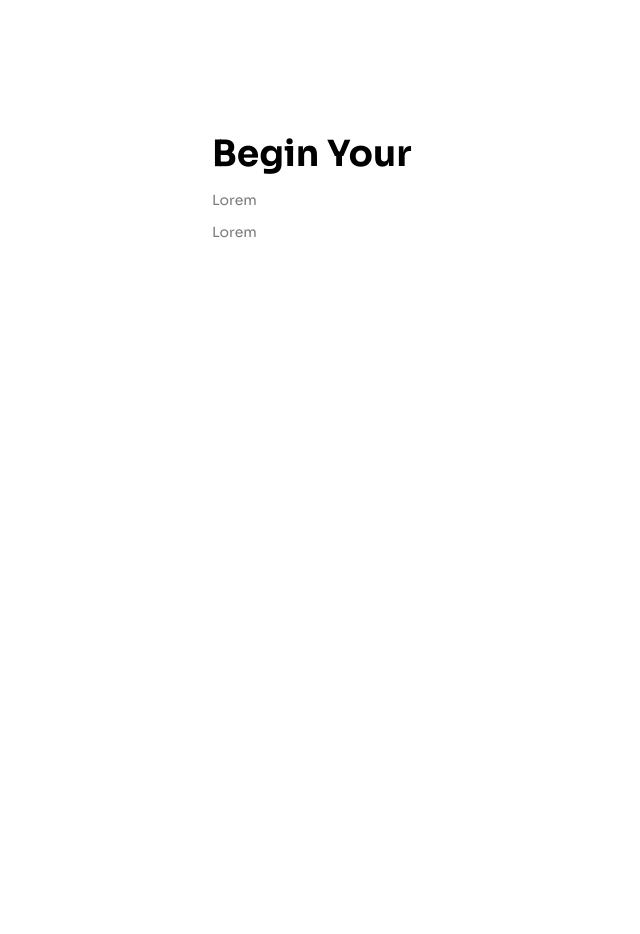
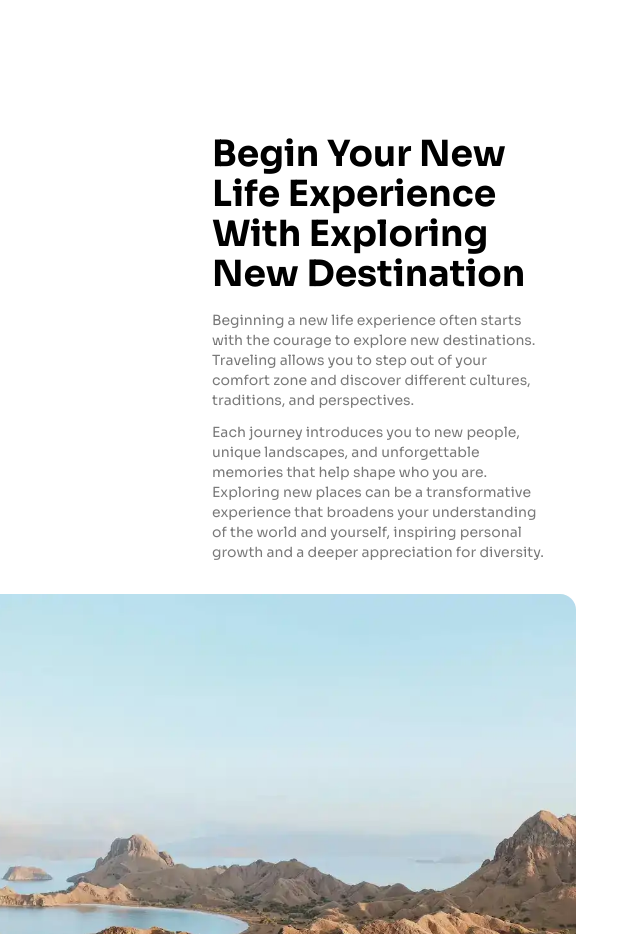
Before and after one commit to mvdevelop/skyfare-19sl, a Next.js app: page / in a window 1280 px wide. Shown: the part 1900-2834 px from the top of the page, without its empty margins (0-640 px from the left). Before the commit the page ends 2232 px from the top, so only its background shows below. Built offline with nearby package versions, Linux system fonts and the light colour scheme; a web font is replaced by a local one.

Commit message:
working on index.jsx

```diff
--- a/src/app/Index.jsx
+++ b/src/app/Index.jsx
@@ -8,6 +8,17 @@ import { faLocationDot } from '@fortawesome/free-solid-svg-icons';
 import Image from 'next/image';
 import Link from 'next/link';
 import toursData from './ToursData.json';
+
+import about01 from '../../public/images/about-01.webp';
+import about02 from '../../public/images/about-02.webp';
+import about03 from '../../public/images/about-03.webp';
+import author01 from '../../public/images/author-01.webp';
+import author02 from '../../public/images/author-02.webp';
+import author03 from '../../public/images/author-03.webp';
+import author04 from '../../public/images/author-04.webp';
+import blogPage01 from '../assets/blog-Page-01.webp';
+import blogPage02 from '../assets/blog-Page-02.webp';
+import blogPage03 from '../assets/blog-Page-03.webp';
 
 export default function Index() {
 
@@ -75,9 +86,12 @@ export default function Index() {
           <div className='lg:w-[50%]'>
             <div className='about-section flex flex-col'>
               <div className='about-heading lg:px-[12%]'>
-                <h1 className='text-2xl xl:text-4xl font-bold mb-4'>Begin Your</h1>
-                <p className='mb-3 w-[90%] text-[#7a7a7a] text-sm'>Lorem</p>
-                <p className='w-[90%] text-[#7a7a7a] text-sm'>Lorem</p>
+                <h1 className='text-2xl xl:text-4xl font-bold mb-4'>Begin Your New Life Experience With Exploring New Destination</h1>
+                <p className='mb-3 w-[90%] text-[#7a7a7a] text-sm'>Beginning a new life experience often starts with the courage to explore new destinations. Traveling allows you to step out of your comfort zone and discover different cultures, traditions, and perspectives.</p>
+                <p className='w-[90%] text-[#7a7a7a] text-sm'>Each journey introduces you to new people, unique landscapes, and unforgettable memories that help shape who you are. Exploring new places can be a transformative experience that broadens your understanding of the world and yourself, inspiring personal growth and a deeper appreciation for diversity.</p>
+              </div>
+              <div className='about-image mt-8 hidden lg:flex'>
+                <Image src={about01} alt='about01' className='rounded-r-2xl w-[45%] h-[600px] object-cover absolute left-0' />
               </div>
             </div>
           </div>
```
